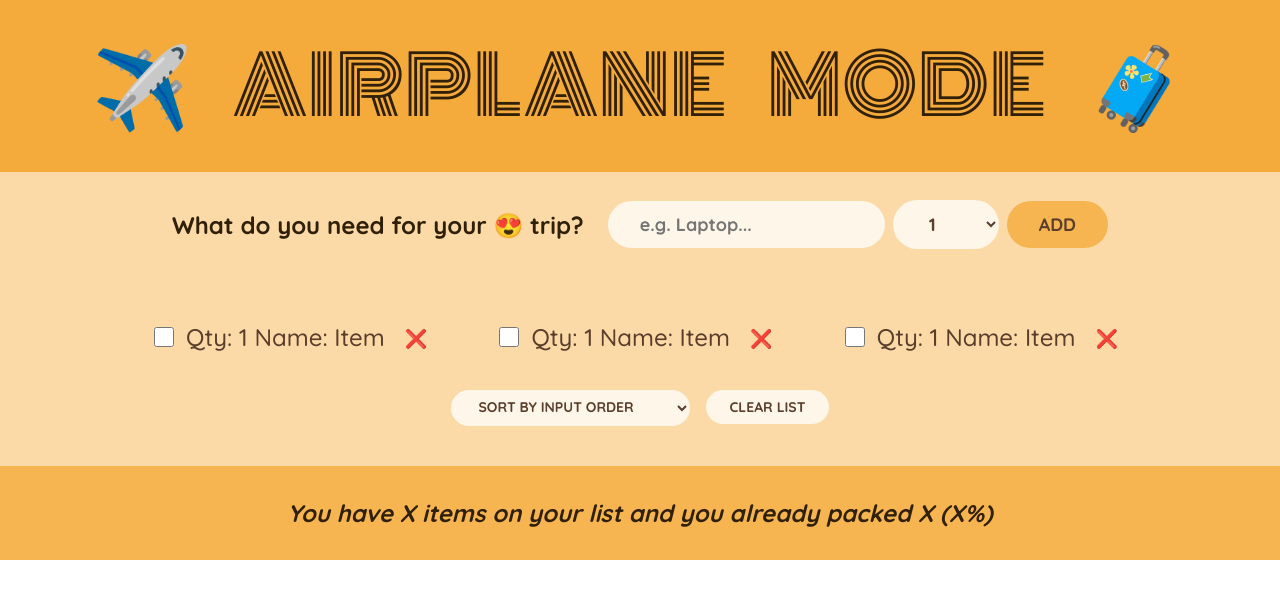
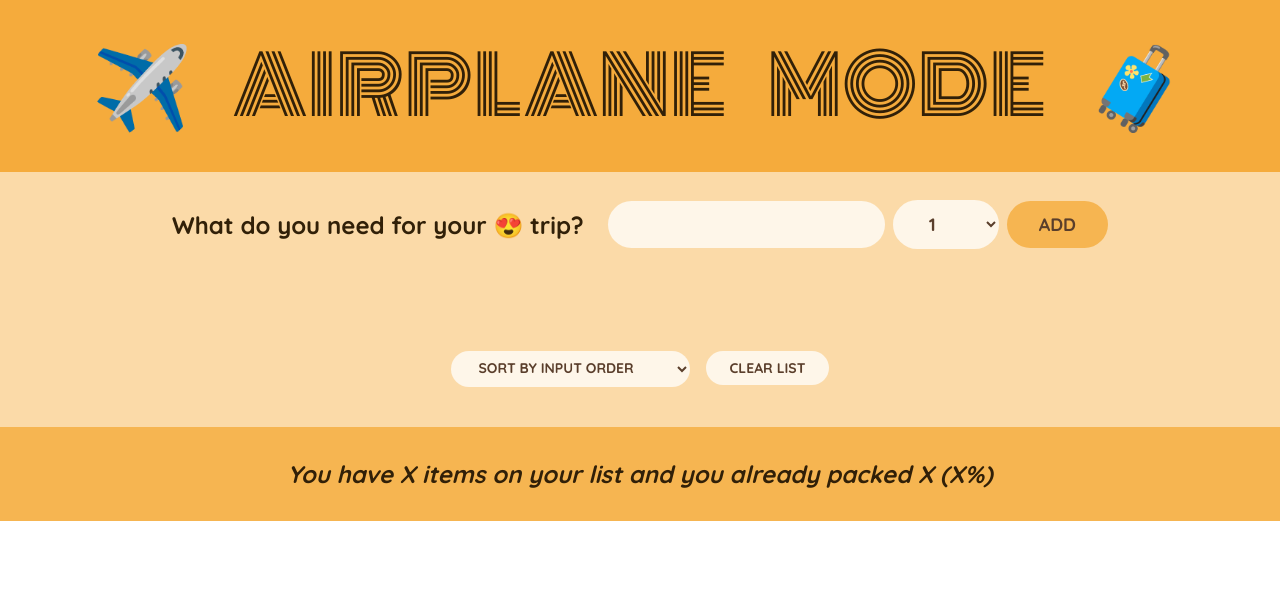
Before and after one commit to RazvanConstantin1/airplane-mode, a React (Create React App) app: page / in a window 1280 px wide. Shown: the top 598 px of the page. Built offline with nearby package versions, Linux system fonts and the light colour scheme.

Commit message:
created newItem based on the inputs from the form and rendered it

```diff
--- a/src/components/App.js
+++ b/src/components/App.js
@@ -1,15 +1,23 @@
-import React from "react";
+import React, { useState } from "react";
+
+// Components
 import Logo from "./Logo.js";
 import Form from "./Form.js";
 import PackingList from "./PackingList.js";
 import Stats from "./Stats.js";
 
 function App() {
+  const [items, setItems] = useState([]);
+
+  function handleAddItem(item) {
+    setItems((items) => [...items, item]);
+  }
+
   return (
     <div className="App">
       <Logo />
-      <Form />
-      <PackingList />
+      <Form onAddItem={handleAddItem} />
+      <PackingList items={items} />
       <Stats />
     </div>
   );
--- a/src/components/Form.js
+++ b/src/components/Form.js
@@ -1,11 +1,29 @@
-import React from "react";
+import React, { useState } from "react";
 
-const Form = () => {
+const Form = ({ onAddItem }) => {
+  const [description, setDescription] = useState("");
+  const [quantity, setQuantity] = useState(1);
+
+  function handleSubmit(e) {
+    e.preventDefault();
+
+    const newItem = { description, quantity, packed: false, id: Date.now() };
+
+    onAddItem(newItem);
+
+    setDescription("");
+    setQuantity(1);
+  }
+
   return (
-    <form className="add-form">
+    <form className="add-form" onSubmit={handleSubmit}>
       <h3>What do you need for your 😍 trip?</h3>
-      <input type="text" placeholder="e.g. Laptop..." />
-      <select>
+      <input
+        type="text"
+        value={description}
+        onChange={(e) => setDescription(e.target.value)}
+      />
+      <select value={quantity} onChange={(e) => setQuantity(+e.target.value)}>
         {Array.from({ length: 20 }, (_, i) => i + 1).map((num) => (
           <option key={num} value={num}>
             {num}
--- a/src/components/Item.js
+++ b/src/components/Item.js
@@ -1,10 +1,12 @@
 import React from "react";
 
-const Item = () => {
+const Item = ({ item }) => {
   return (
     <li>
-      <input type="checkbox" />
-      <span>Qty: 1 Name: Item</span>
+      <input type="checkbox" value={item.packed} />
+      <span style={item.packed ? { textDecoration: "line-through" } : {}}>
+        {item.quantity}: {item.description}
+      </span>
       <button>❌</button>
     </li>
   );
--- a/src/components/PackingList.js
+++ b/src/components/PackingList.js
@@ -1,18 +1,12 @@
 import React from "react";
 import Item from "./Item.js";
 
-const initialItems = [
-  { id: 1, description: "Passports", quantity: 2, packed: false },
-  { id: 2, description: "Socks", quantity: 12, packed: true },
-  { id: 3, description: "Charger", quantity: 1, packed: false },
-];
-
-const PackingList = () => {
+const PackingList = ({ items, onToggleItem }) => {
   return (
     <div className="list">
       <ul>
-        {initialItems.map((item) => (
-          <Item item={item} key={item.id} />
+        {items.map((item) => (
+          <Item item={item} key={item.id} onToggleItem={onToggleItem} />
         ))}
       </ul>
       <div className="actions">
```
